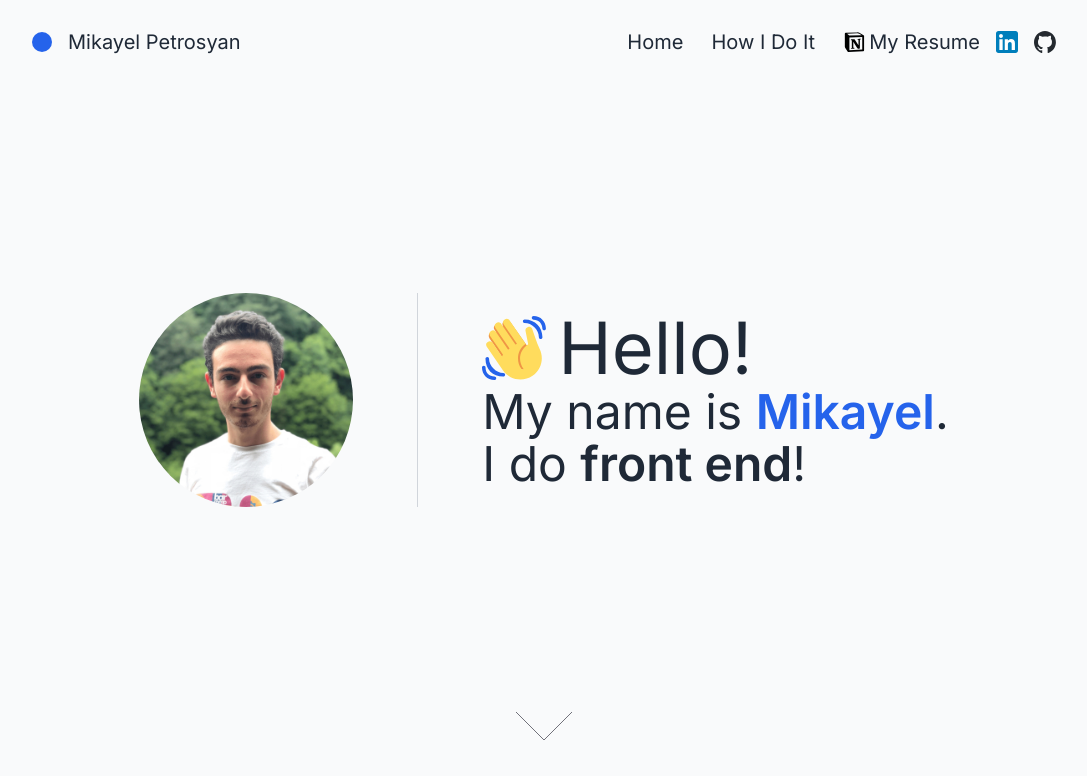
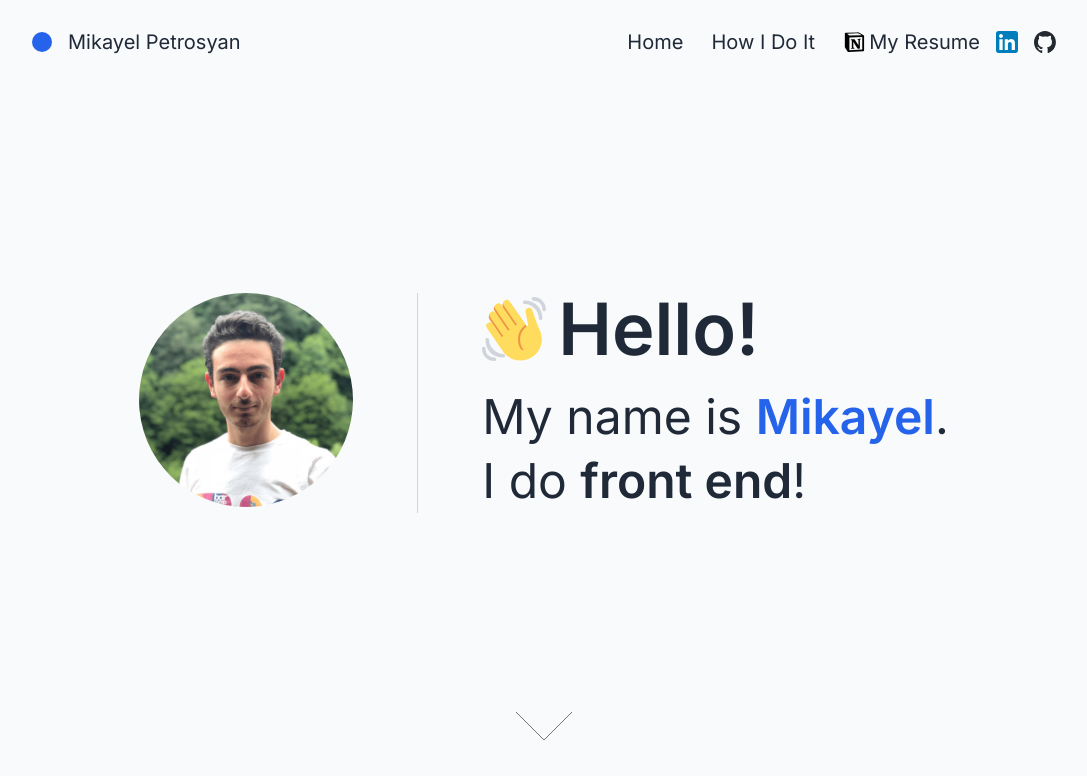
Before and after one commit to mikpetr/personal-website, a Next.js app: page /home in a window 1280 px wide. Shown: the top 776 px of the page, without its empty margins (96-1183 px from the left). Built offline with nearby package versions, Linux system fonts and the light colour scheme.

Commit message:
Updates spacing on home page

```diff
--- a/app/home/Home.tsx
+++ b/app/home/Home.tsx
@@ -33,7 +33,7 @@ export const HomePage = () => {
 
           <div className="w-[1px] bg-gray-300"></div>
           <div className="flex column items-center">
-            <div className="text-5xl space-y-1">
+            <div className="text-5xl leading-[4rem]">
               <motion.div
                 initial={{
                   opacity: 0,
@@ -43,9 +43,9 @@ export const HomePage = () => {
                   opacity: 1,
                   x: 0
                 }}
-                className="flex items-center gap-x-3 text-7xl">
-                <WavingHand className="text-primary-600 cursor-grab" />
-                <span>Hello!</span>
+                className="flex items-center gap-x-3 text-7xl mb-5">
+                <WavingHand className="text-gray-300 cursor-grab" />
+                <span className="font-semibold">Hello!</span>
               </motion.div>
               <motion.div
                 initial={{
```
